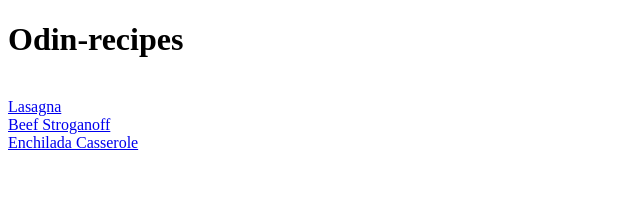
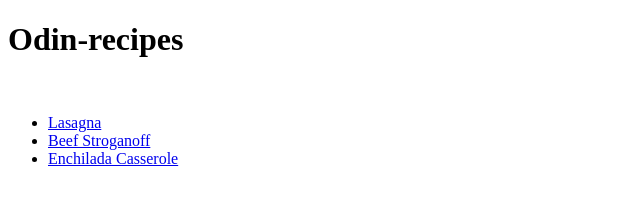
Before and after one commit to TylerDurden16/recipes-project, a plain HTML site: page index.html in a window 1280 px wide. Shown: the whole page, without its empty margins (0-640 px from the left). Drawn offline with Linux system fonts and the light colour scheme.

Commit message:
updated links

```diff
--- a/index.html
+++ b/index.html
@@ -6,8 +6,10 @@
     </head>
     <body>
         <h1>Odin-recipes</h1><br>
-        <a href="./recipes/lasagna.html">Lasagna</a><br>
-        <a href="./recipes/beef-stroganoff.html">Beef Stroganoff</a><br>
-        <a href="./recipes/enchilada-casserole.html">Enchilada Casserole</a>
+        <ul>
+        <li><a href="./recipes/lasagna.html">Lasagna</a></li>
+        <li><a href="./recipes/beef-stroganoff.html">Beef Stroganoff</a></li>
+        <li><a href="./recipes/enchilada-casserole.html">Enchilada Casserole</a></li>
+        </ul>
     </body>
 </html>
```
